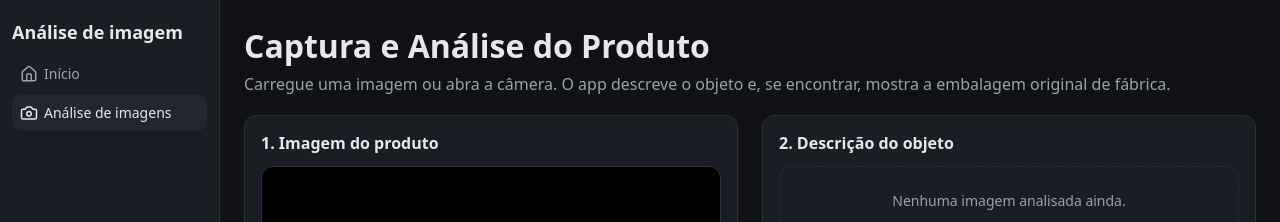
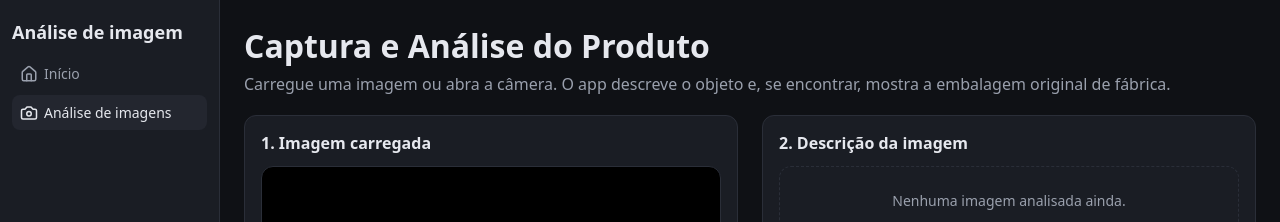
Before and after one commit to rodrigopistelli/analise-de-imagem, a React (Vite) app: page /camera in a window 1280 px wide. Shown: the top 222 px of the page. Built offline with nearby package versions, Linux system fonts and the light colour scheme; no server answers.

Commit message:
Update stage text and panel titles

```diff
--- a/src/pages/CameraScan.tsx
+++ b/src/pages/CameraScan.tsx
@@ -111,17 +111,17 @@ export default function CameraScan() {
     setInfo(null)
     setError(null)
     try {
-      setStage('Reconhecendo o produto...')
+      setStage('Analisando...')
       const rec = await recognizeProduct(dataUrl)
 
-      setStage('Lendo rótulo (OCR)...')
+      setStage('Analisando imagem...')
       const ocrRes = await extractTextFromImage(dataUrl)
 
       const avg = await averageColor(dataUrl)
       const dims = await imageSize(dataUrl)
       const format = `${dims.w} x ${dims.h} px`
 
-      setStage('Buscando embalagem e placa...')
+      setStage('Analisando imagem...')
       const context = `${rec.name} ${rec.caption} ${ocrRes}`
       const likelyVehicle = looksLikeVehicle(context)
       const ocrTokens = ocrRes.trim().split(/\s+/).filter(Boolean)
@@ -224,7 +224,7 @@ export default function CameraScan() {
       <div className="grid two">
         {/* Painel 1 — imagem */}
         <section className="panel">
-          <h2>1. Imagem do produto</h2>
+          <h2>1. Imagem carregada</h2>
           <div className="camera-zone">
             {image ? (
               <img src={image} alt="produto" className="camera-frame" />
@@ -269,7 +269,7 @@ export default function CameraScan() {
         {/* Painel 2 + 3 — descrição e embalagem */}
         <div className="stack">
           <section className="panel">
-            <h2>2. Descrição do objeto</h2>
+            <h2>2. Descrição da imagem</h2>
             {info ? (
               <div className="form">
                 <label>Nome do objeto</label>
```
